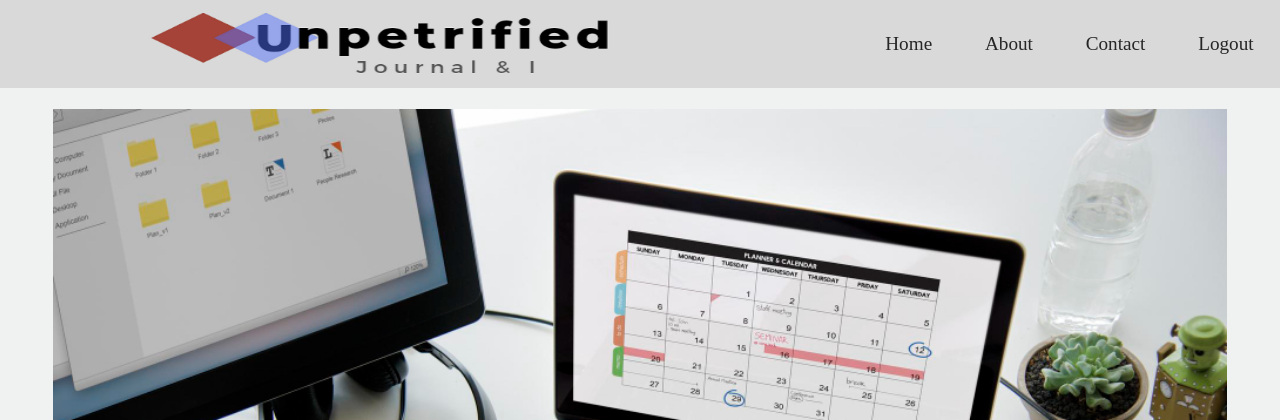
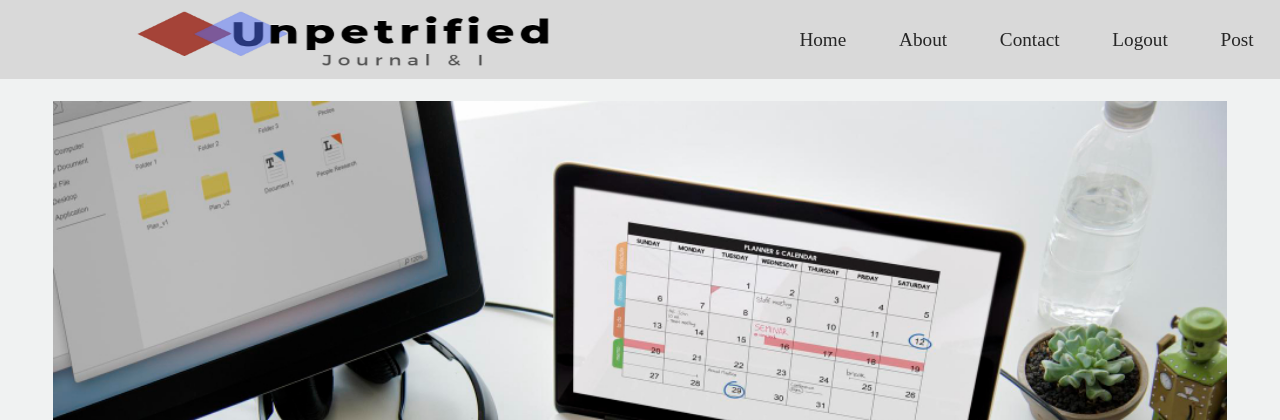
Before and after one commit to Unpetrified/blog, a Django app: page /post/2 in a window 1280 px wide. Shown: the top 420 px of the page. Run offline with Django 4.2, Linux system fonts and the light colour scheme; a user stored in the database is signed in; data comes from the database, SQL or seed files in the repository; both versions use the stored data as it was after the commit; parts of the project's set-up code (start-up, migrations or seed data) failed here and were passed over.

Commit message:
created the framework for the create_post page where the admin can manage and update posts

```diff
--- a/blog/urls.py
+++ b/blog/urls.py
@@ -8,5 +8,6 @@
     path('login', views.login, name='login'),
     path('register', views.register, name='register'),
     path('logout', views.logout, name='logout'),
+    path('create_post', views.create_post, name='create_post'),
     path('<str:post_id>', views.comment, name='comment'),
 ]
--- a/blog/views.py
+++ b/blog/views.py
@@ -90,3 +90,6 @@
     comment = Comment.objects.create(comment_author = author, comment_body = comment_message, comment_id = post_id)
     comment.save()
     return redirect(f'post/{post_id}')
+
+def create_post(request):
+    return render(request, 'create_post.html')
--- a/static/css/post.css
+++ b/static/css/post.css
@@ -162,11 +162,6 @@
 }
 
 nav li:hover > a {
-    color: white;
-}
-
-nav li > a:focus {
-    background-color: var(--btnHoverColor);
     color: white;
 }
 
--- a/static/css/style.css
+++ b/static/css/style.css
@@ -157,11 +157,6 @@
 }
 
 nav li:hover > a {
-    color: white;
-}
-
-nav li > a:focus {
-    background-color: var(--btnHoverColor);
     color: white;
 }
 
--- /dev/null
+++ b/template/create_post.html
@@ -0,0 +1 @@
+<h1>hello</h1>
--- a/template/index.html
+++ b/template/index.html
@@ -33,6 +33,12 @@
                 {% else %}
 
                     <li> <a href="login">Login</a> </li>
+
+                {% endif %}
+
+                {% if user.is_superuser %}
+
+                    <li> <a href="create_post">Post</a> </li>
 
                 {% endif %}
 
--- a/template/post.html
+++ b/template/post.html
@@ -9,12 +9,6 @@
     <link rel="stylesheet" href="{% static 'css\post.css' %}">
     <title>Unpetrified | Post</title>
 </head>
-
-    {% if user.is_superuser %}
-        <script>
-            alert("Hello admin");
-        </script>
-    {% endif %}
 
     <div class="page-heading">
 
@@ -38,6 +32,12 @@
                 {% else %}
 
                     <li> <a href="/login">Login</a> </li>
+
+                {% endif %}
+
+                {% if user.is_superuser %}
+
+                    <li> <a href="/create_post">Post</a> </li>
 
                 {% endif %}
 
```
Also changed, not shown: db.sqlite3.
